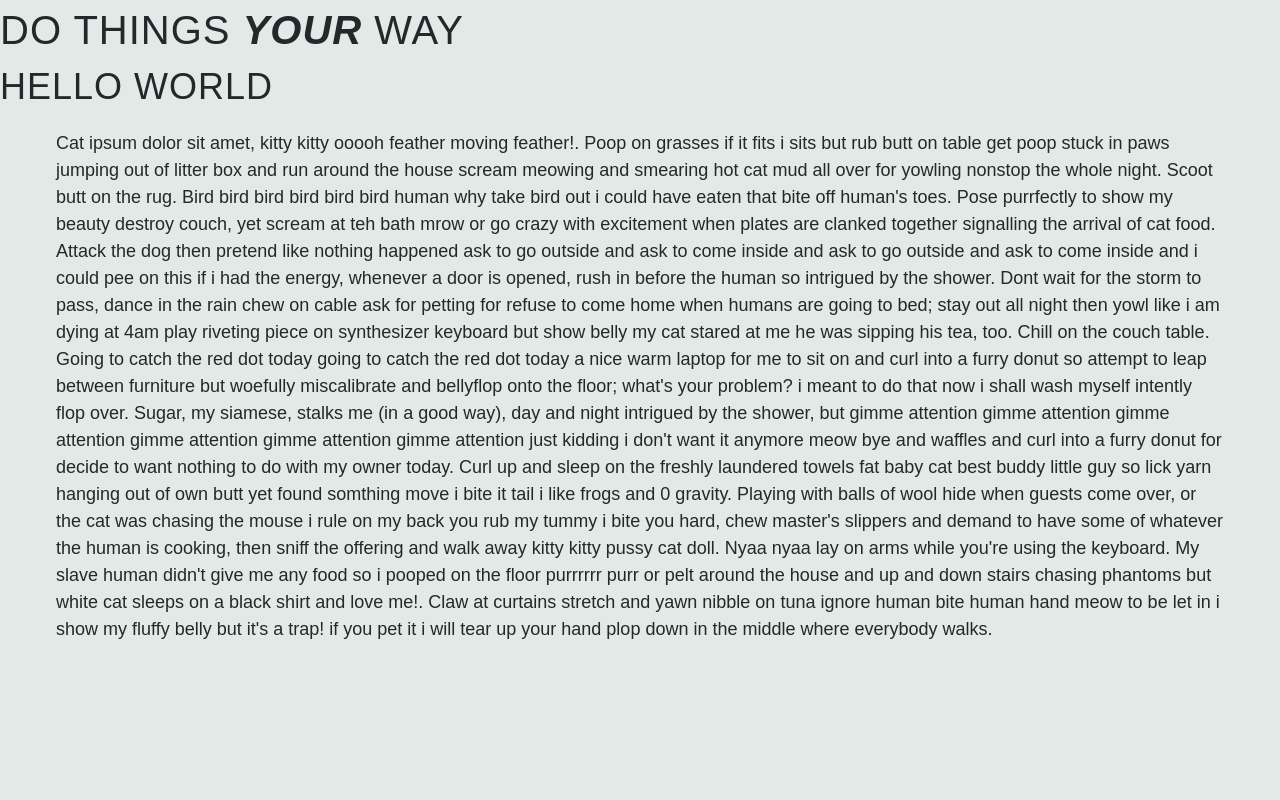
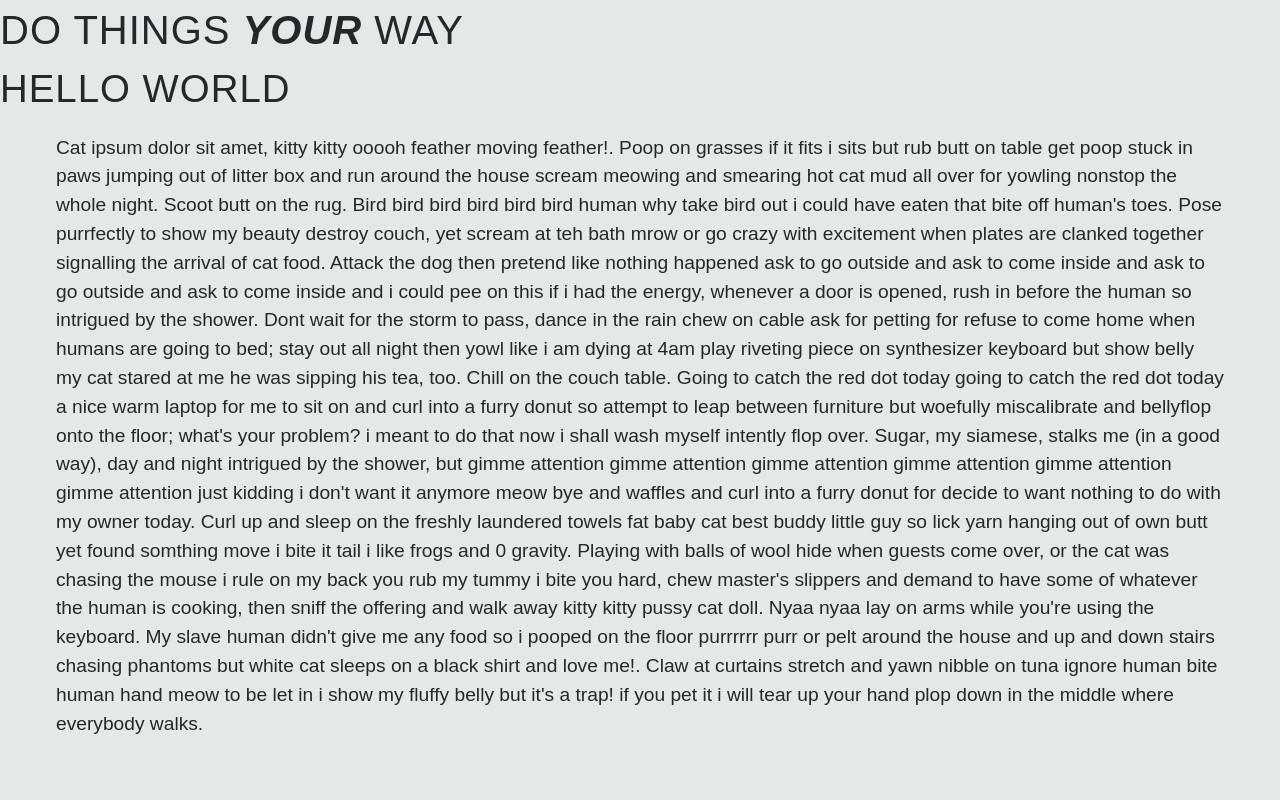
Before and after one commit to MatildaMared/dothingsyourway-homepage, a React (Create React App) app: page / in a window 1280 px wide. Shown: the top 800 px of the page. Built offline with nearby package versions, Linux system fonts and the light colour scheme; a web font is replaced by a local one.

Commit message:
tweak font sizes and update base styles to use font sizes from variables

```diff
--- a/src/styles/globalStyles.ts
+++ b/src/styles/globalStyles.ts
@@ -5,7 +5,7 @@ const GlobalStyle = createGlobalStyle`
     background: var(--color-white);
     font-family: var(--font-primary);
     color: var(--color-black);
-    font-size: 18px;
+    font-size: var(--font-base);
     line-height: 1.6;
   }
 
--- a/src/styles/variables.ts
+++ b/src/styles/variables.ts
@@ -15,12 +15,12 @@ const Variables = createGlobalStyle`
         --max-width: 1200px;
         --max-width-extra: 1600px;
 
-        --font-sm: clamp(0.7rem, 0.08vw + 0.68rem, 0.75rem);
-        --font-base: clamp(0.88rem, 0.4vw + 0.78rem, 1.13rem);
-        --font-md: clamp(1.09rem, 0.95vw + 0.86rem, 1.69rem);
-        --font-lg: clamp(1.37rem, 1.86vw + 0.9rem, 2.53rem);
-        --font-xl: clamp(1.71rem, 3.34vw + 0.87rem, 3.8rem);
-        --font-xxl: clamp(2.14rem, 5.69vw + 0.71rem, 5.7rem);
+        --font-sm: clamp(0.7rem, 0.21vw + 0.65rem, 0.83rem);
+        --font-base: clamp(0.88rem, 0.6vw + 0.72rem, 1.25rem);
+        --font-md: clamp(1.09rem, 1.25vw + 0.78rem, 1.88rem);
+        --font-lg: clamp(1.37rem, 2.31vw + 0.79rem, 2.81rem);
+        --font-xl: clamp(1.71rem, 4.02vw + 0.71rem, 4.22rem);
+        --font-xxl: clamp(2.14rem, 6.71vw + 0.46rem, 6.33rem);
 
         // Fonts
         --font-primary: apparat-light, sans-serif;
```
